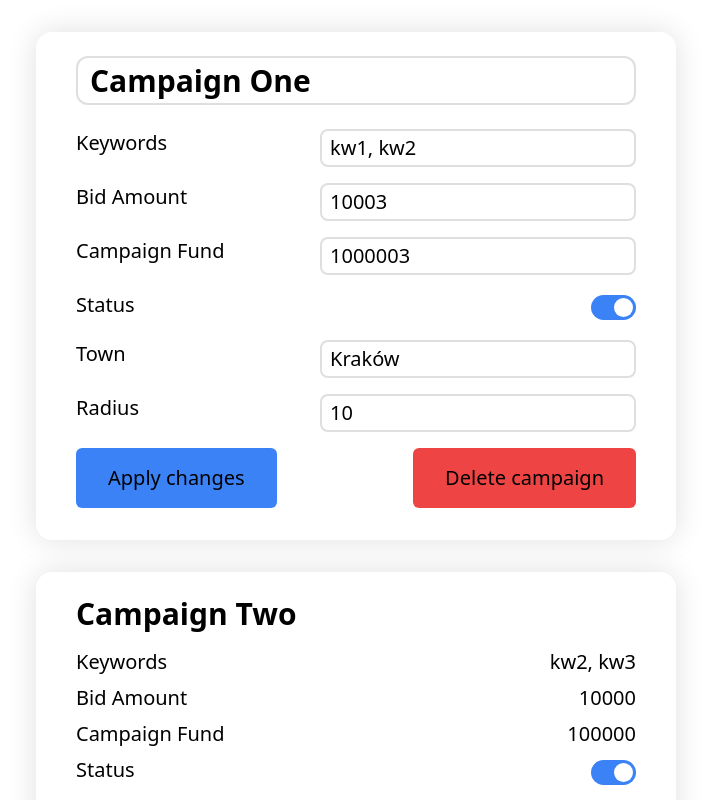
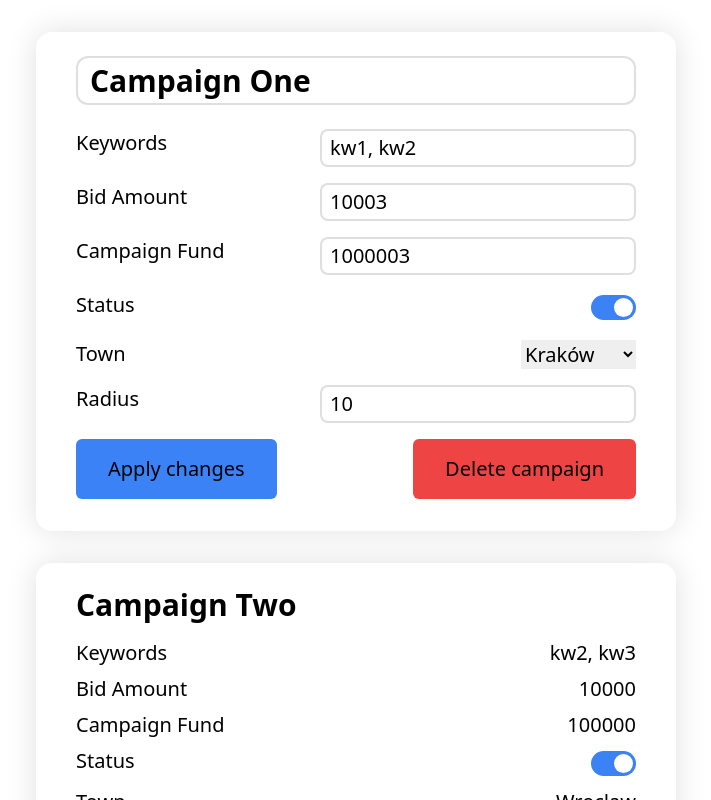
Before and after one commit to p1rv/futurum-crud, a React (Vite) app: page / in a window 1280 px wide. Both pictures are taken after a click on the element 640 px from the left and 192 px from the top of the page. Shown: the top 800 px of the page, without its empty margins (284-995 px from the left). Built offline with nearby package versions, Linux system fonts and the light colour scheme; data requests are answered from the project's data file.

Commit message:
towns select from store

```diff
--- a/src/components/CampaignForm.tsx
+++ b/src/components/CampaignForm.tsx
@@ -1,5 +1,5 @@
 import { useEffect, useRef, useState } from "react";
-import { useDeleteCampaignMutation, useUpdateCampaignMutation } from "../store";
+import { useDeleteCampaignMutation, useFetchTownsQuery, useUpdateCampaignMutation } from "../store";
 import { ICampaignDetailsProps } from "./CampaignItem";
 import { Switch } from "./Switch";
 
@@ -16,6 +16,7 @@ export const CampaignForm: React.FC<ICampaignDetailsProps> = ({ campaign, toggle
 
   const [updateCampaign] = useUpdateCampaignMutation();
   const [deleteCampaign] = useDeleteCampaignMutation();
+  const { data: towns, error, isFetching } = useFetchTownsQuery(null);
 
   const onSubmit = () => {
     updateCampaign({ ...campaign, keywords: keywords.split(", "), bidAmount, campaignFund, status, town, radius });
@@ -32,9 +33,9 @@ export const CampaignForm: React.FC<ICampaignDetailsProps> = ({ campaign, toggle
   };
 
   useEffect(() => {
-    window.addEventListener("mousedown", onWindowClick);
+    window.addEventListener("click", onWindowClick, { capture: true });
     return () => {
-      window.removeEventListener("mousedown", onWindowClick);
+      window.removeEventListener("click", onWindowClick, { capture: true });
     };
   }, []);
 
@@ -82,10 +83,21 @@ export const CampaignForm: React.FC<ICampaignDetailsProps> = ({ campaign, toggle
       </div>
       <div className="flex flex-row justify-between">
         <p>Town</p>
-        <input
-          value={town}
-          onChange={(e) => setTown(e.target.value)}
-        />
+        {towns ? (
+          <select
+            value={town}
+            onChange={(e) => setTown(e.target.value)}
+          >
+            {towns.map((town) => (
+              <option key={town.id}>{town.name}</option>
+            ))}
+          </select>
+        ) : (
+          <input
+            value={town}
+            disabled
+          />
+        )}
       </div>
       <div className="flex flex-row justify-between">
         <p>Radius</p>
--- /dev/null
+++ b/src/store/apis/townsApi.ts
@@ -0,0 +1,20 @@
+import { createApi, fetchBaseQuery } from "@reduxjs/toolkit/query/react";
+import { IBasicEntry, ICampaignEntry } from "../../types";
+
+export const townsApi = createApi({
+  reducerPath: "townsApi",
+  baseQuery: fetchBaseQuery({
+    baseUrl: "http://localhost:3003",
+    prepareHeaders: (headers) => {
+      headers.set("Content-Type", "application/json");
+      return headers;
+    },
+  }),
+  endpoints: (builder) => ({
+    fetchTowns: builder.query<IBasicEntry[], null>({
+      query: () => ({ url: "/towns", method: "GET" }),
+    }),
+  }),
+});
+
+export const { useFetchTownsQuery } = townsApi;
--- a/src/store/index.ts
+++ b/src/store/index.ts
@@ -2,12 +2,14 @@ import { configureStore } from "@reduxjs/toolkit";
 import { setupListeners } from "@reduxjs/toolkit/dist/query";
 import { useDispatch } from "react-redux";
 import { campaignsApi } from "./apis/campaignsApi";
+import { townsApi } from "./apis/townsApi";
 
 const store = configureStore({
   reducer: {
     [campaignsApi.reducerPath]: campaignsApi.reducer,
+    [townsApi.reducerPath]: townsApi.reducer,
   },
-  middleware: (getDefaultMiddleware) => getDefaultMiddleware().concat(campaignsApi.middleware),
+  middleware: (getDefaultMiddleware) => getDefaultMiddleware().concat(campaignsApi.middleware).concat(townsApi.middleware),
 });
 
 setupListeners(store.dispatch);
@@ -16,5 +18,6 @@ export type RootState = ReturnType<typeof store.getState>;
 export type AppDispatch = typeof store.dispatch;
 export const useAppDispatch = () => useDispatch<AppDispatch>();
 export { useFetchCampaignsQuery, useUpdateCampaignMutation, useDeleteCampaignMutation } from "./apis/campaignsApi";
+export { useFetchTownsQuery } from "./apis/townsApi";
 
 export default store;
--- a/src/types/index.ts
+++ b/src/types/index.ts
@@ -8,3 +8,8 @@ export interface ICampaignEntry {
   town: string;
   id: string;
 }
+
+export interface IBasicEntry {
+  id: string;
+  name: string;
+}
```
